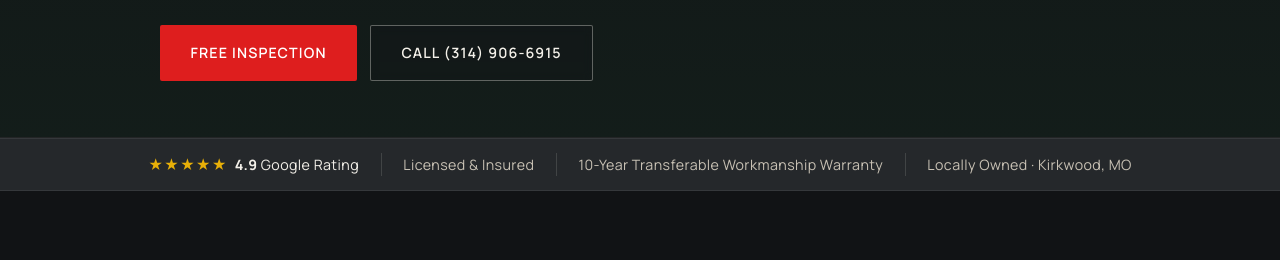
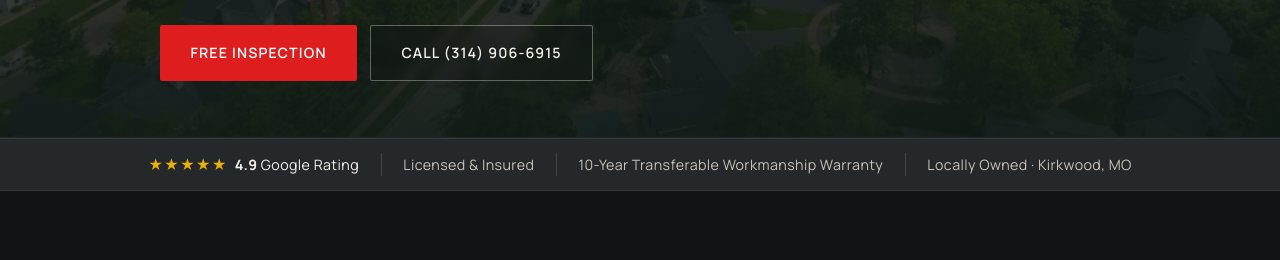
Before and after one commit to Novalic7/loxley-website, a website: page service-areas/des-peres/index.html in a window 1280 px wide. Shown: the part 424-684 px from the top of the page. Drawn offline with Linux system fonts and the light colour scheme.

Commit message:
Add aerial hero backdrop to the Des Peres service-area page
One-line photo field; PNG source optimized to webp (assets/images/areas/des-peres.webp).

Co-Authored-By: Claude Opus 4.8 <noreply@anthropic.com>

```diff
--- a/build.mjs
+++ b/build.mjs
@@ -549,6 +549,7 @@ const AREAS = [
     homes: "Ladue is one of the most affluent communities in Missouri, known for large custom estates and high-value homes on generous, wooded lots. Roofs here are often substantial and complex — steep pitches, multiple valleys, dormers, chimneys and metal accents.",
     angle: "Homes like these demand meticulous roofing and exterior work plus a construction and renovation team that documents everything and protects the property throughout — from a new roof to a full kitchen or whole-home remodel." },
   { slug: "des-peres", name: "Des Peres", region: "stl", zips: "63131", premium: true,
+    photo: "/assets/images/areas/des-peres.webp",
     intro: "Clean, documented roofing and exteriors in Des Peres.",
     desc: "Roofing, gutters, exteriors and construction in Des Peres, MO — an established community of larger homes where clean, careful, documented work is expected. Licensed, insured, warrantied.",
     homes: "Des Peres is an established, well-kept community of larger single-family homes, many now at the age where an original roof is due for replacement.",
--- a/service-areas/des-peres/index.html
+++ b/service-areas/des-peres/index.html
@@ -116,7 +116,8 @@
     </div>
   </header>
   <main id="main">
-    <section class="page-hero" aria-label="Des Peres, MO Roofing & Exterior Services">
+    <section class="page-hero has-hero-image" aria-label="Des Peres, MO Roofing & Exterior Services">
+      <div class="page-hero-media" role="img" aria-label="Aerial view of Des Peres, Missouri" style="background-image:url('/assets/images/areas/des-peres.webp?v=b129f8e9')"></div>
       <div class="page-hero-inner">
         <p class="eyebrow">Loxley Service Area · St. Louis County</p>
         <h1 class="display">Des Peres Roofing & Exterior Services</h1>
```
Also changed, not shown: assets/images/areas/des-peres.webp (added).
